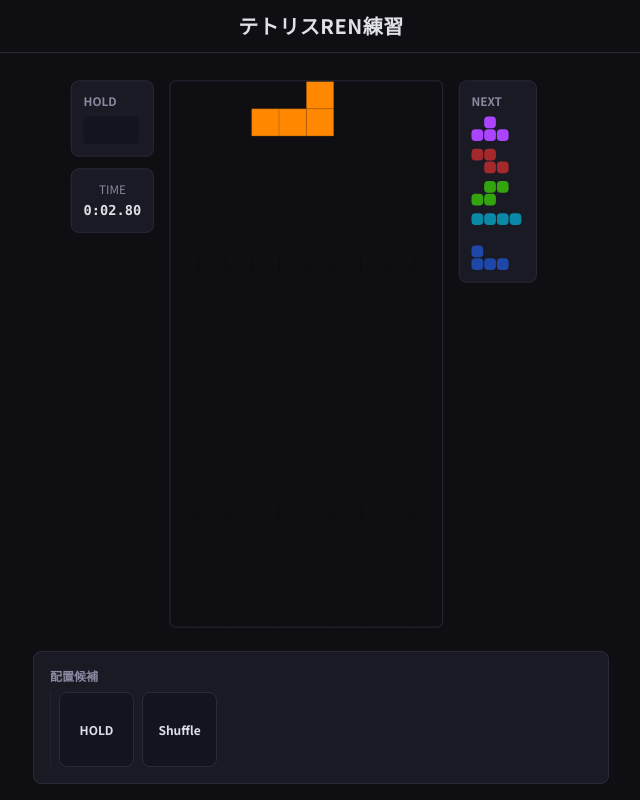
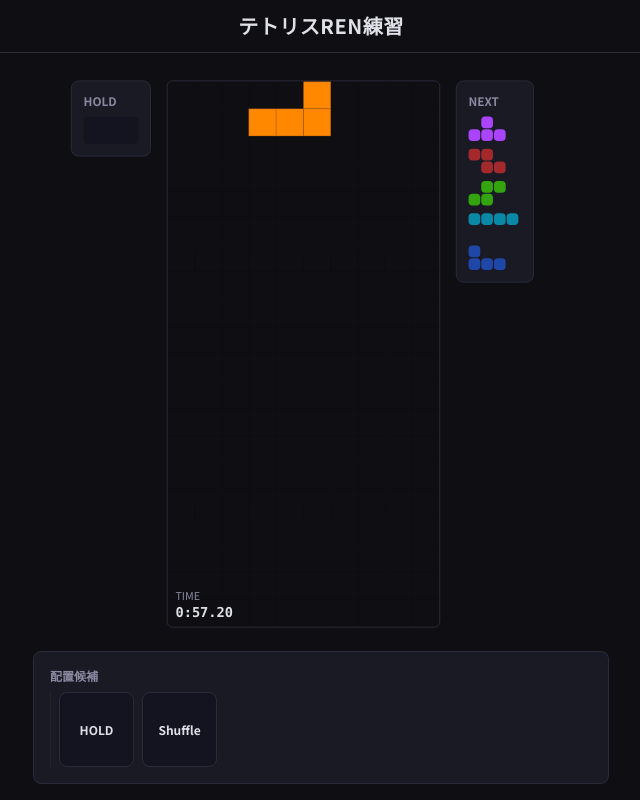
Before and after one commit to vs1200/sandbox-codex-01, a React (Vite) app: page / in a window 1280 px wide. Both pictures are taken after a click on the button "TAモード". Shown: the whole page, without its empty margins (319-959 px from the left). Built offline with nearby package versions, Linux system fonts and the light colour scheme.

Commit message:
Improve time-attack timer UI and bonus effect

```diff
--- a/src/components/board/BoardGrid.tsx
+++ b/src/components/board/BoardGrid.tsx
@@ -11,6 +11,7 @@ import {
   BOARD_ROWS,
   CELL_SIZE_PX,
   MINO_COLORS,
+  TIME_ATTACK_LIMIT_MS,
 } from "../../logic/types";
 import { useGameStore } from "../../stores/gameStore";
 
@@ -18,6 +19,9 @@ export function BoardGrid() {
   const tane = useGameStore((s) => s.tane);
   const minoQueue = useGameStore((s) => s.minoQueue);
   const animation = useGameStore((s) => s.animation);
+  const mode = useGameStore((s) => s.mode);
+  const elapsedTime = useGameStore((s) => s.elapsedTime);
+  const timeBonusEffectMs = useGameStore((s) => s.timeBonusEffectMs);
 
   const { step: fallStep, isLanded: isPlaceLanded } =
     useFallAnimationStep(animation);
@@ -63,9 +67,13 @@ export function BoardGrid() {
     ],
   );
 
+  const remainingMs = Math.max(0, TIME_ATTACK_LIMIT_MS - elapsedTime);
+  const isHurry = remainingMs <= 3000;
+  const showBonus = Date.now() - timeBonusEffectMs < 450;
+
   return (
     <div
-      className="grid border border-border rounded-md overflow-hidden"
+      className="relative grid border border-border rounded-md overflow-hidden"
       style={{
         gridTemplateColumns: `repeat(${BOARD_COLS}, 1fr)`,
         gridTemplateRows: `repeat(${BOARD_ROWS}, 1fr)`,
@@ -84,6 +92,31 @@ export function BoardGrid() {
           }}
         />
       ))}
+      {mode === "timeAttack" && (
+        <div className="absolute left-2 bottom-2 pointer-events-none">
+          <p className="text-[11px] text-text-dim leading-none">TIME</p>
+          <p
+            className={`text-sm font-mono font-bold leading-none mt-1 ${isHurry ? "text-red-500" : "text-text"}`}
+          >
+            {formatTimeDisplay(remainingMs)}
+          </p>
+          {showBonus && (
+            <p className="text-xs font-bold text-emerald-400 animate-time-bonus">
+              +1.00s
+            </p>
+          )}
+        </div>
+      )}
     </div>
   );
 }
+
+function formatTimeDisplay(ms: number): string {
+  const totalSec = Math.floor(ms / 1000);
+  const min = Math.floor(totalSec / 60);
+  const sec = totalSec % 60;
+  const millis = Math.floor((ms % 1000) / 10);
+  const secStr = sec < 10 ? `0${sec}` : `${sec}`;
+  const msStr = millis < 10 ? `0${millis}` : `${millis}`;
+  return `${min}:${secStr}.${msStr}`;
+}
--- a/src/components/game/GameContainer.tsx
+++ b/src/components/game/GameContainer.tsx
@@ -1,4 +1,4 @@
-import { useRef } from "react";
+import { useEffect, useRef } from "react";
 import { useFitScale } from "../../hooks/useFitScale";
 import { BOARD_COLS, BOARD_ROWS, CELL_SIZE_PX } from "../../logic/types";
 import { useGameStore } from "../../stores/gameStore";
@@ -16,9 +16,23 @@ const DESIGN_HEIGHT = BOARD_ROWS * CELL_SIZE_PX;
 
 export function GameContainer() {
   const gameStatus = useGameStore((s) => s.gameStatus);
+  const mode = useGameStore((s) => s.mode);
+  const startTime = useGameStore((s) => s.startTime);
+  const updateTimer = useGameStore((s) => s.updateTimer);
   const stageRef = useRef<HTMLDivElement>(null);
   // 0.96 → 端末ごとの差を吸収しつつ上下左右に最小限の余白を残す
   const scale = useFitScale(stageRef, DESIGN_WIDTH, DESIGN_HEIGHT, 0.96);
+
+  useEffect(() => {
+    if (mode !== "timeAttack" || !startTime || gameStatus !== "playing") return;
+    let frameId: number;
+    const tick = () => {
+      updateTimer();
+      frameId = requestAnimationFrame(tick);
+    };
+    frameId = requestAnimationFrame(tick);
+    return () => cancelAnimationFrame(frameId);
+  }, [mode, startTime, gameStatus, updateTimer]);
 
   if (gameStatus === "idle") return null;
 
--- a/src/components/panels/LeftPanel.tsx
+++ b/src/components/panels/LeftPanel.tsx
@@ -1,4 +1,3 @@
-import { useEffect } from "react";
 import { useGameStore } from "../../stores/gameStore";
 import { MinoPreview } from "../board/MinoPreview";
 
@@ -6,25 +5,6 @@ export function LeftPanel() {
   const holdMino = useGameStore((s) => s.holdMino);
   const holdActivated = useGameStore((s) => s.holdActivated);
   const ren = useGameStore((s) => s.ren);
-  const mode = useGameStore((s) => s.mode);
-  const elapsedTime = useGameStore((s) => s.elapsedTime);
-  const startTime = useGameStore((s) => s.startTime);
-  const gameStatus = useGameStore((s) => s.gameStatus);
-  const updateTimer = useGameStore((s) => s.updateTimer);
-
-  // タイマー更新
-  useEffect(() => {
-    if (mode !== "timeAttack" || !startTime || gameStatus !== "playing") {
-      return;
-    }
-    let frameId: number;
-    const tick = () => {
-      updateTimer();
-      frameId = requestAnimationFrame(tick);
-    };
-    frameId = requestAnimationFrame(tick);
-    return () => cancelAnimationFrame(frameId);
-  }, [mode, startTime, gameStatus, updateTimer]);
 
   return (
     <div className="flex flex-col gap-3 min-w-[80px]">
@@ -45,26 +25,6 @@ export function LeftPanel() {
           <p className="text-xs text-text-dim">REN</p>
         </div>
       )}
-
-      {/* Timer (TA mode) */}
-      {mode === "timeAttack" && (
-        <div className="bg-bg-secondary border border-border rounded-lg p-3 text-center">
-          <p className="text-xs text-text-dim mb-1">TIME</p>
-          <p className="text-sm font-mono font-bold">
-            {formatTimeDisplay(elapsedTime)}
-          </p>
-        </div>
-      )}
     </div>
   );
 }
-
-function formatTimeDisplay(ms: number): string {
-  const totalSec = Math.floor(ms / 1000);
-  const min = Math.floor(totalSec / 60);
-  const sec = totalSec % 60;
-  const millis = Math.floor((ms % 1000) / 10);
-  const secStr = sec < 10 ? `0${sec}` : `${sec}`;
-  const msStr = millis < 10 ? `0${millis}` : `${millis}`;
-  return `${min}:${secStr}.${msStr}`;
-}
--- a/src/index.css
+++ b/src/index.css
@@ -69,3 +69,21 @@ body {
 .animate-clear {
   animation: flash-out 180ms ease-in forwards;
 }
+
+@keyframes time-bonus-pop {
+  0% {
+    opacity: 0;
+    transform: translateY(6px) scale(0.9);
+  }
+  20% {
+    opacity: 1;
+  }
+  100% {
+    opacity: 0;
+    transform: translateY(-8px) scale(1.05);
+  }
+}
+
+.animate-time-bonus {
+  animation: time-bonus-pop 450ms ease-out forwards;
+}
--- a/src/logic/types.ts
+++ b/src/logic/types.ts
@@ -37,6 +37,8 @@ export const BOARD_COLS = 10;
 export const PLAY_AREA_START = 3;
 export const PLAY_AREA_END = 6;
 export const TA_TARGET_REN = 25;
+export const TIME_ATTACK_LIMIT_MS = 60_000;
+export const TIME_ATTACK_BONUS_MS = 1_000;
 
 /** デザイン基準上の 1 セルのサイズ (px)。Board / MinoPreview のサイズ算出に利用。 */
 export const CELL_SIZE_PX = 28;
--- a/src/stores/gameStore.ts
+++ b/src/stores/gameStore.ts
@@ -18,6 +18,8 @@ import {
   FALL_STEP_MS,
   PLACE_HOLD_MS,
   TA_TARGET_REN,
+  TIME_ATTACK_BONUS_MS,
+  TIME_ATTACK_LIMIT_MS,
 } from "../logic/types";
 
 interface GameState {
@@ -41,6 +43,7 @@ interface GameState {
 
   startTime: number | null;
   elapsedTime: number;
+  timeBonusEffectMs: number;
   timeResult: string;
 
   // アクション
@@ -82,6 +85,7 @@ export const useGameStore = create<GameState>((set, get) => ({
   animation: null,
   startTime: null,
   elapsedTime: 0,
+  timeBonusEffectMs: 0,
   timeResult: "",
 
   startGame: (mode: GameMode) => {
@@ -112,6 +116,7 @@ export const useGameStore = create<GameState>((set, get) => ({
       animation: null,
       startTime: mode === "timeAttack" ? Date.now() : null,
       elapsedTime: 0,
+      timeBonusEffectMs: 0,
       timeResult: "",
     });
   },
@@ -168,6 +173,12 @@ export const useGameStore = create<GameState>((set, get) => ({
     let newGameStatus: GameStatus = "playing";
     let newTimeResult = state.timeResult;
     let newElapsed = state.elapsedTime;
+    let newTimeBonusEffectMs = state.timeBonusEffectMs;
+
+    if (isTA) {
+      newElapsed = Math.max(0, state.elapsedTime - TIME_ATTACK_BONUS_MS);
+      newTimeBonusEffectMs = Date.now();
+    }
 
     if (reachedTarget || isGameOver) {
       newGameStatus = "gameover";
@@ -188,6 +199,7 @@ export const useGameStore = create<GameState>((set, get) => ({
       holdChoices: newHoldChoices,
       gameStatus: newGameStatus,
       elapsedTime: newElapsed,
+      timeBonusEffectMs: newTimeBonusEffectMs,
       timeResult: newTimeResult,
       animation: {
         phase: "placing",
@@ -281,6 +293,7 @@ export const useGameStore = create<GameState>((set, get) => ({
       animation: null,
       startTime: state.mode === "timeAttack" ? Date.now() : null,
       elapsedTime: 0,
+      timeBonusEffectMs: 0,
       timeResult: "",
     });
   },
@@ -301,6 +314,7 @@ export const useGameStore = create<GameState>((set, get) => ({
       animation: null,
       startTime: null,
       elapsedTime: 0,
+      timeBonusEffectMs: 0,
       timeResult: "",
     });
   },
@@ -308,7 +322,12 @@ export const useGameStore = create<GameState>((set, get) => ({
   updateTimer: () => {
     const state = get();
     if (state.startTime && state.gameStatus === "playing") {
-      set({ elapsedTime: Date.now() - state.startTime });
+      const elapsed = Date.now() - state.startTime;
+      if (state.mode === "timeAttack" && elapsed >= TIME_ATTACK_LIMIT_MS) {
+        set({ gameStatus: "gameover", elapsedTime: TIME_ATTACK_LIMIT_MS });
+        return;
+      }
+      set({ elapsedTime: elapsed });
     }
   },
 
```
